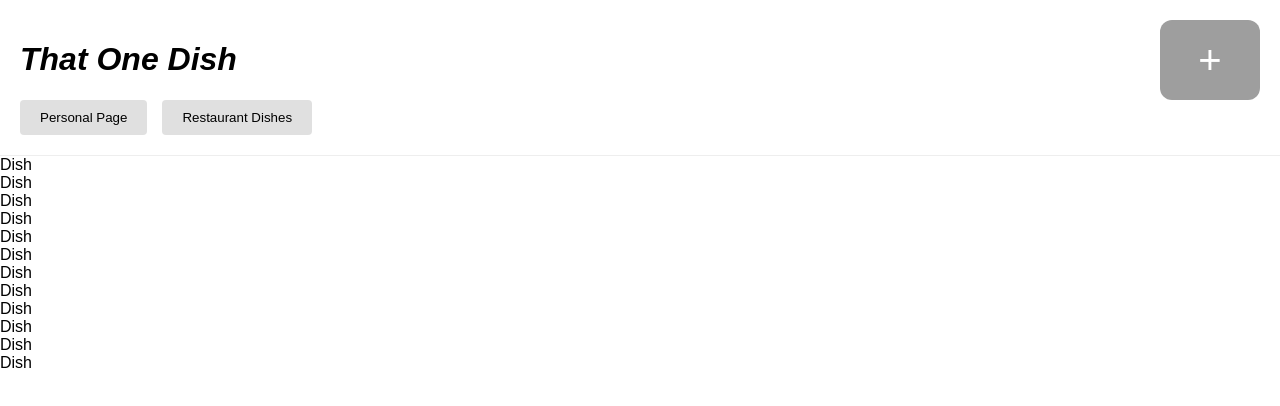
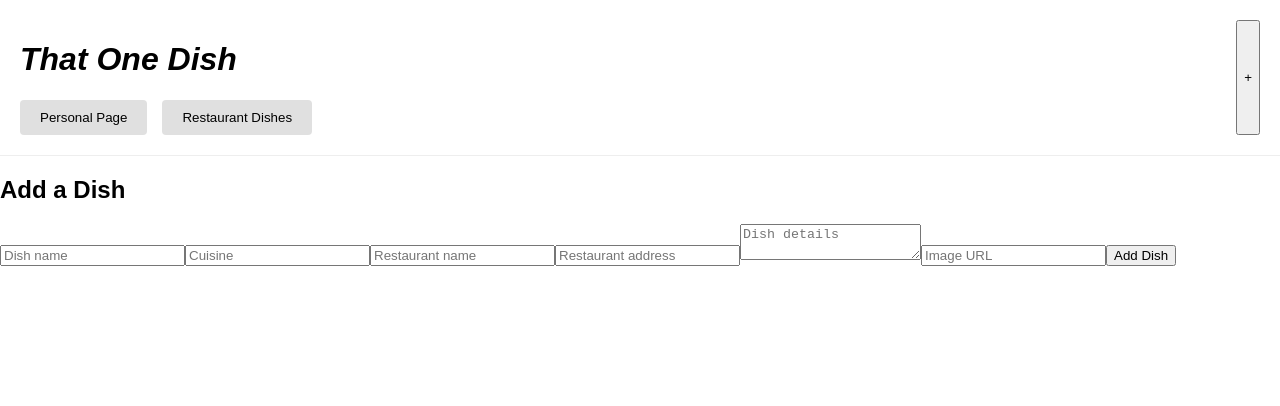
Before and after one commit to beza102/w26-sdev372-that-one-dish, a React (Vite) app in the folder frontend/: page /add-dish in a window 1280 px wide. Shown: the top 406 px of the page. Built offline with nearby package versions, Linux system fonts and the light colour scheme.

Commit message:
Worked on AddDish file in the frontend

```diff
--- a/frontend/package.json
+++ b/frontend/package.json
@@ -14,7 +14,8 @@
   },
   "dependencies": {
     "react": "^19.2.0",
-    "react-dom": "^19.2.0"
+    "react-dom": "^19.2.0",
+    "react-router-dom": "^7.12.0"
   },
   "devDependencies": {
     "@eslint/js": "^9.39.1",
--- a/frontend/src/App.jsx
+++ b/frontend/src/App.jsx
@@ -1,11 +1,20 @@
+import { BrowserRouter as Router, Routes, Route } from 'react-router-dom';
 import Header from "./components/Header";
 import Gallery from "./components/Gallery";
+import AddDish from "./components/AddDish";
 
 export default function App() {
   return (
-    <>
-      <Header />
-      <Gallery />
-    </>
+    <Router>
+      <div className="app-root">
+        <Header />
+
+        <Routes>
+          <Route path="/" element={<Gallery />} />
+          <Route path="/add-dish" element={<AddDish />} />
+          <Route path="*" element={<h1>404 Page Not Found</h1>} />
+        </Routes>
+      </div>
+    </Router>
   );
 }
--- /dev/null
+++ b/frontend/src/components/AddDish.jsx
@@ -0,0 +1,94 @@
+import { useState } from "react";
+import { useNavigate } from "react-router-dom";
+
+function AddDish() {
+  const [formData, setFormData] = useState({
+    dish_name: "",
+    cuisine: "",
+    dish_details: "",
+    restaurant_name: "",
+    restaurant_address: "",
+    image_url: ""
+  });
+
+  const navigate = useNavigate();
+
+  const handleChange = (e) => {
+    setFormData({
+      ...formData,
+      [e.target.name]: e.target.value
+    });
+  };
+
+  const handleSubmit = async (e) => {
+    e.preventDefault();
+
+    try {
+      const res = await fetch("http://localhost:3000/api/dishes", {
+        method: "POST",
+        headers: { "Content-Type": "application/json" },
+        body: JSON.stringify(formData)
+      });
+
+      if (!res.ok) throw new Error("Failed to add dish");
+
+      alert("Dish added!");
+
+      // Redirect back to Gallery page
+      navigate("/");
+    } catch (err) {
+      console.error(err);
+      alert("Error adding dish");
+    }
+  };
+
+  return (
+    <div>
+      <h2>Add a Dish</h2>
+
+      <form onSubmit={handleSubmit}>
+        <input
+          name="dish_name"
+          placeholder="Dish name"
+          onChange={handleChange}
+          required
+        />
+        <input name="cuisine" placeholder="Cuisine" onChange={handleChange} />
+        <input
+          name="restaurant_name"
+          placeholder="Restaurant name"
+          onChange={handleChange}
+        />
+        <input
+          name="restaurant_address"
+          placeholder="Restaurant address"
+          onChange={handleChange}
+        />
+        <textarea
+          name="diah_details"
+          placeholder="Dish details"
+          onChange={handleChange}
+        />
+        <input
+          name="image_url"
+          placeholder="Image URL"
+          onChange={handleChange}
+        />
+
+        <button className="submitDish" type="submit">
+          Add Dish
+        </button>
+      </form>
+
+      {formData.image_url && (
+        <img
+          src={formData.image_url}
+          alt="Dish preview"
+          style={{ width: "200px", marginTop: "10px" }}
+        />
+      )}
+    </div>
+  );
+}
+
+export default AddDish;
--- a/frontend/src/components/AddReustarantDish.jsx
+++ /dev/null
@@ -1,3 +0,0 @@
-export default function AddReustarantDish() {
-
-}
--- a/frontend/src/components/gallery.jsx
+++ b/frontend/src/components/gallery.jsx
@@ -1,5 +1,3 @@
-
-
 export default function Gallery() {
   return (
     <div className="gallery-grid">
--- a/frontend/src/components/header.jsx
+++ b/frontend/src/components/header.jsx
@@ -1,4 +1,8 @@
+import { useNavigate } from 'react-router-dom';
+
 export default function Header() {
+  const navigate = useNavigate();
+
   return (
     <header className="header-top">
       <div>
@@ -10,7 +14,7 @@ export default function Header() {
         </div>
       </div>
 
-      <button className="addButton">+</button>
+      <button className="addDishButton" onClick={() => navigate('/add-dish')}>+</button>
     </header>
   );
 }
```
Also changed, not shown: frontend/src/AddRestaurantDish.jsx (deleted, +0 -68 lines), frontend/src/PersonalGalleryRestaurant.jsx (deleted), 2 other files (tests, documents, lock files or other folders).
